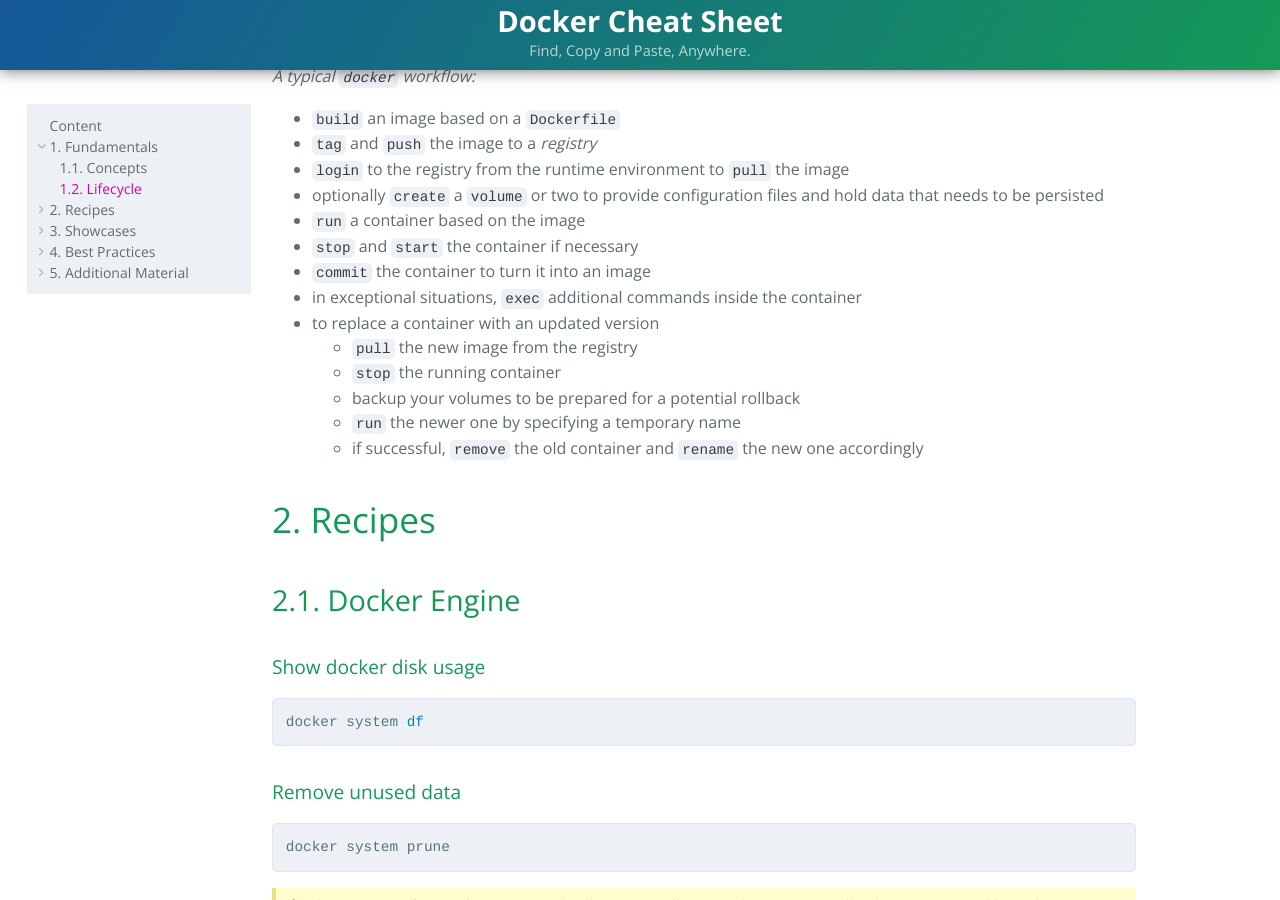
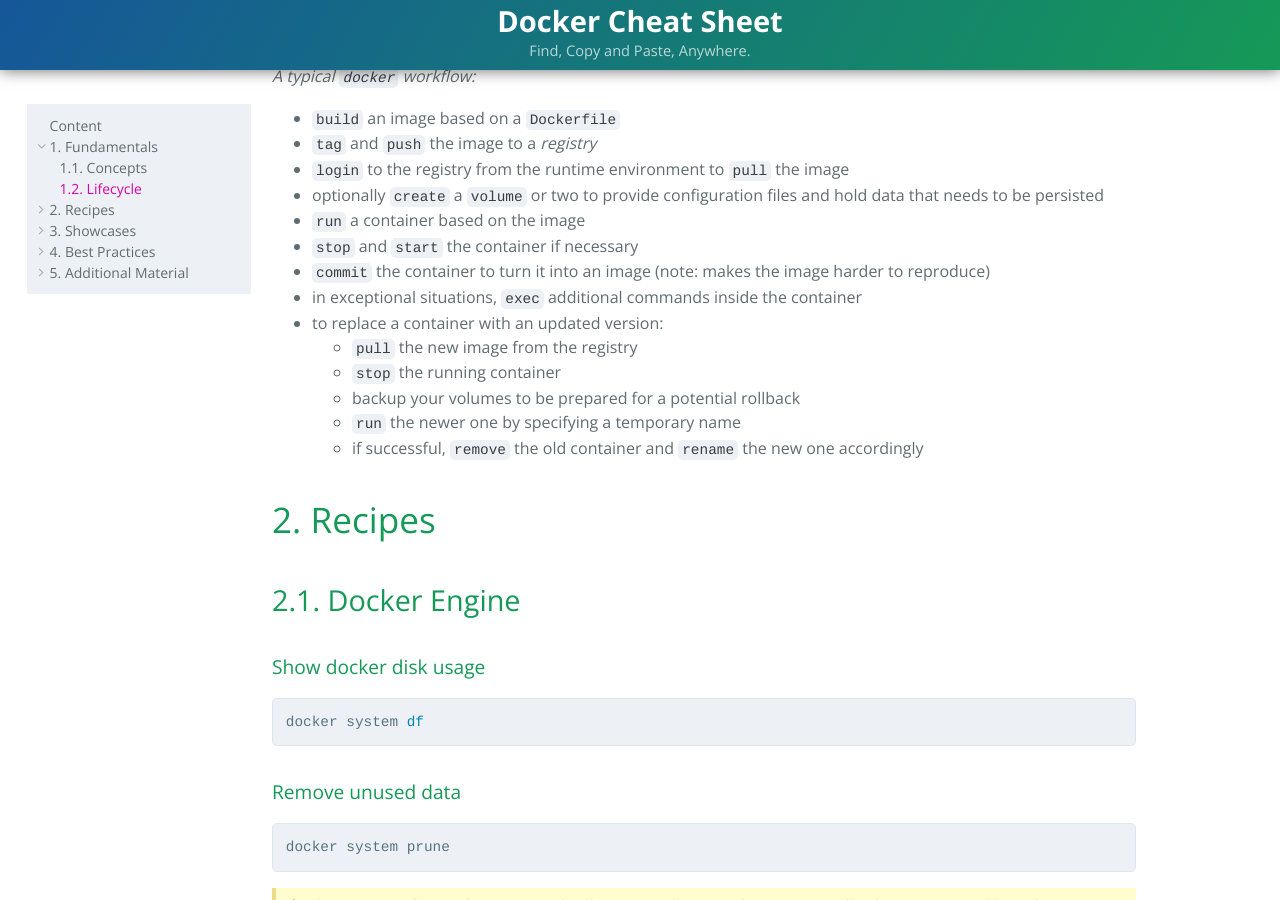
Before and after one commit to JensPiegsa/docker-cheat-sheet, a Jekyll site: the page built from index.md, in a window 1280 px wide and 900 px high, scrolled down 1197 px. Built offline with Jekyll 4.4.1, drawn with Linux system fonts in a browser that asks for light colours.

Commit message:
note on commit added

```diff
--- a/index.md
+++ b/index.md
@@ -52,9 +52,9 @@
 * optionally `create` a `volume` or two to provide configuration files and hold data that needs to be persisted
 * `run` a container based on the image
 * `stop` and `start` the container if necessary
-* `commit` the container to turn it into an image
+* `commit` the container to turn it into an image (note: makes the image harder to reproduce)
 * in exceptional situations, `exec` additional commands inside the container
-* to replace a container with an updated version
+* to replace a container with an updated version:
 	* `pull` the new image from the registry
 	* `stop` the running container
 	* backup your volumes to be prepared for a potential rollback
```
